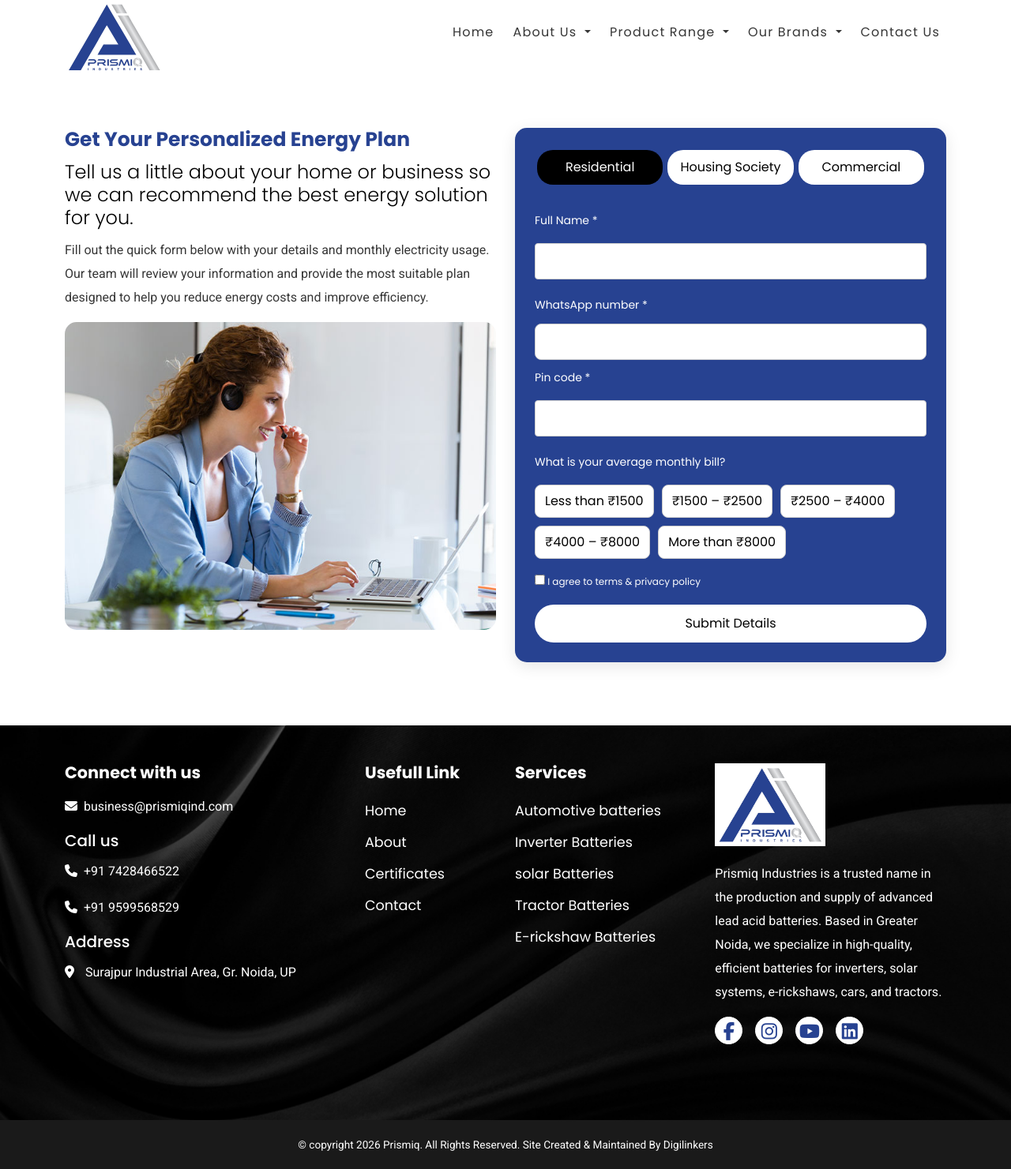
After one commit to ArunSharma-digilinkers/prismiq, a PHP site: page /projects/hm-calculator.php in a window 1280 px wide. The commit adds this page. Shown: the whole page at 79% size. Run offline with PHP 8.4, Linux system fonts and the light colour scheme.

Commit message:
calculator frontend

```diff
--- a/public/css/sass/developer/_anas.scss
+++ b/public/css/sass/developer/_anas.scss
@@ -559,6 +559,140 @@ margin-bottom: 40px;
 
 }
 
+
+.form-container{
+background:$color-primary;
+padding:25px;
+border-radius:15px;
+box-shadow:0 5px 20px rgba(0,0,0,0.1);
+}
+
+.tabs{
+display:flex;
+justify-content:space-between;
+margin-bottom:20px;
+}
+
+.tab{
+flex:1;
+padding:10px;
+border:none;
+background:#fff;
+cursor:pointer;
+border-radius:20px;
+margin:3px;
+}
+
+.tab.active{
+background:#000;
+color: #fff;
+}
+
+.form-section{
+display:none;
+flex-direction:column;
+}
+
+.form-section.active{
+display:flex;
+}
+
+label{
+margin-top:12px;
+font-size:14px;
+color: #fff;
+}
+
+input{
+padding:10px;
+margin-top:5px;
+border-radius:8px;
+border:1px solid #ccc;
+}
+
+.bill-options{
+display:flex;
+flex-wrap:wrap;
+gap:10px;
+margin-top:10px;
+}
+
+.bill-options button{
+border:1px solid #ccc;
+background:white;
+padding:8px 12px;
+border-radius:8px;
+cursor:pointer;
+}
+
+.bill-options button:hover{
+background:#eee;
+}
+
+.checkbox{
+margin-top:15px;
+font-size:12px;
+
+span {
+    color: #fff;
+}
+}
+
+.field{
+display:flex;
+flex-direction:column;
+width:100%;
+}
+
+.field label{
+font-size:14px;
+margin-bottom:6px;
+color:#fff;
+}
+
+.field input{
+width:100%;
+padding:12px;
+border-radius:8px;
+border:1px solid #d1d5db;
+font-size:14px;
+box-sizing:border-box;
+}
+
+.designation{
+margin-bottom:20px;
+}
+
+.designation-buttons{
+display:flex;
+flex-wrap:wrap;
+gap:10px;
+margin-top:10px;
+}
+
+.designation-buttons button{
+padding:10px 14px;
+border:1px solid #ccc;
+background:white;
+border-radius:8px;
+cursor:pointer;
+}
+
+.designation-buttons button.active{
+background:#e6efff;
+border-color:#5a8cff;
+}
+
+.submit-btn{
+margin-top:20px;
+background:#fff;
+color:#000;
+border:none;
+padding:12px;
+border-radius:25px;
+cursor:pointer;
+}
+
 ///////////////////////////////////////////////////// MANAGEMENT PAGE /////////////////////////////////////////////////
 
 .certificate-box {
--- a/public/css/style.css
+++ b/public/css/style.css
@@ -1442,6 +1442,138 @@ h4 {
 .cta-wrapper p {
   color: #fff;
   font-weight: 300;
+}
+
+.form-container {
+  background: #274291;
+  padding: 25px;
+  border-radius: 15px;
+  box-shadow: 0 5px 20px rgba(0, 0, 0, 0.1);
+}
+
+.tabs {
+  display: flex;
+  justify-content: space-between;
+  margin-bottom: 20px;
+}
+
+.tab {
+  flex: 1;
+  padding: 10px;
+  border: none;
+  background: #fff;
+  cursor: pointer;
+  border-radius: 20px;
+  margin: 3px;
+}
+
+.tab.active {
+  background: #000;
+  color: #fff;
+}
+
+.form-section {
+  display: none;
+  flex-direction: column;
+}
+
+.form-section.active {
+  display: flex;
+}
+
+label {
+  margin-top: 12px;
+  font-size: 14px;
+  color: #fff;
+}
+
+input {
+  padding: 10px;
+  margin-top: 5px;
+  border-radius: 8px;
+  border: 1px solid #ccc;
+}
+
+.bill-options {
+  display: flex;
+  flex-wrap: wrap;
+  gap: 10px;
+  margin-top: 10px;
+}
+
+.bill-options button {
+  border: 1px solid #ccc;
+  background: white;
+  padding: 8px 12px;
+  border-radius: 8px;
+  cursor: pointer;
+}
+
+.bill-options button:hover {
+  background: #eee;
+}
+
+.checkbox {
+  margin-top: 15px;
+  font-size: 12px;
+}
+.checkbox span {
+  color: #fff;
+}
+
+.field {
+  display: flex;
+  flex-direction: column;
+  width: 100%;
+}
+
+.field label {
+  font-size: 14px;
+  margin-bottom: 6px;
+  color: #fff;
+}
+
+.field input {
+  width: 100%;
+  padding: 12px;
+  border-radius: 8px;
+  border: 1px solid #d1d5db;
+  font-size: 14px;
+  box-sizing: border-box;
+}
+
+.designation {
+  margin-bottom: 20px;
+}
+
+.designation-buttons {
+  display: flex;
+  flex-wrap: wrap;
+  gap: 10px;
+  margin-top: 10px;
+}
+
+.designation-buttons button {
+  padding: 10px 14px;
+  border: 1px solid #ccc;
+  background: white;
+  border-radius: 8px;
+  cursor: pointer;
+}
+
+.designation-buttons button.active {
+  background: #e6efff;
+  border-color: #5a8cff;
+}
+
+.submit-btn {
+  margin-top: 20px;
+  background: #fff;
+  color: #000;
+  border: none;
+  padding: 12px;
+  border-radius: 25px;
+  cursor: pointer;
 }
 
 .certificate-box {
--- /dev/null
+++ b/public/hm-calculator.php
@@ -0,0 +1,176 @@
+<?php require('../resources/config.php'); ?>
+<?php include_once(TEMPLATE_FRONT . DS . 'header.php'); ?>
+
+<header>
+    <?php include_once(TEMPLATE_FRONT . DS . 'navbar.php'); ?>
+</header>
+
+<main class="s1">
+    <div class="main-wrapper">
+
+
+        <div class="form-wrapper section-entry">
+            <div class="container">
+                <div class="row">
+                    <div class="col-lg-6 col-md-6 col-sm-12">
+                        <h3>Get Your Personalized Energy Plan</h3>
+                        <h4>Tell us a little about your home or business so we can recommend the best energy solution for you.</h4>
+                        <p>
+                            Fill out the quick form below with your details and monthly electricity usage. Our team will review your information and provide the most suitable plan designed to help you reduce energy costs and improve efficiency.
+                        </p>
+
+                        <img src="img/calculator-img.jpg" class="img-fluid br15">
+                    </div>
+                    <div class="col-lg-6 col-md-6 col-sm-12">
+                        <div class="form-container">
+
+                            <!-- CATEGORY BUTTONS -->
+                            <div class="tabs">
+                                <button class="tab active" data-tab="residential">Residential</button>
+                                <button class="tab" data-tab="society">Housing Society</button>
+                                <button class="tab" data-tab="commercial">Commercial</button>
+                            </div>
+
+                            <!-- RESIDENTIAL FORM -->
+                            <form id="residential" class="form-section active">
+                                <label>Full Name *</label>
+                                <input type="text" required>
+
+                                <label>WhatsApp number *</label>
+                                <input type="tel" required>
+
+                                <label>Pin code *</label>
+                                <input type="text" required>
+
+                                <label>What is your average monthly bill?</label>
+
+                                <div class="bill-options">
+                                    <button type="button">Less than ₹1500</button>
+                                    <button type="button">₹1500 – ₹2500</button>
+                                    <button type="button">₹2500 – ₹4000</button>
+                                    <button type="button">₹4000 – ₹8000</button>
+                                    <button type="button">More than ₹8000</button>
+                                </div>
+
+                                <div class="checkbox">
+                                    <input type="checkbox" required>
+                                    <span>I agree to terms & privacy policy</span>
+                                </div>
+
+                                <button class="submit-btn">Submit Details</button>
+                            </form>
+
+
+                            <!-- HOUSING SOCIETY FORM -->
+                            <form id="society" class="form-section">
+                                <label>Full Name *</label>
+                                <input type="text" required>
+
+                                <label>Company Name *</label>
+                                <input type="text" required>
+
+                                <label>Pin code *</label>
+                                <input type="text">
+
+                                <div class="field">
+                                    <label>WhatsApp number *</label>
+                                    <input type="tel" placeholder="Enter WhatsApp number" required>
+                                </div>
+
+                                <div class="field">
+                                    <label>Monthly Electricity Bill *</label>
+                                    <select required>
+                                        <option>0 - 50000</option>
+                                        <option>50000 - 1 Lakh</option>
+                                        <option>1 Lakh - 2 Lakh</option>
+                                        <option>2 Lakh +</option>
+                                    </select>
+                                </div>
+
+                                <div class="designation">
+
+                                    <label>What is your designation in Housing Society? *</label>
+
+                                    <div class="designation-buttons">
+                                        <button type="button">Management committee member</button>
+                                        <button type="button">Resident</button>
+                                        <button type="button">Builder</button>
+                                        <button type="button">Facility Manager</button>
+                                    </div>
+
+                                </div>
+
+                                <!-- AGM STATUS -->
+
+                                <div class="field">
+                                    <label>AGM approval status *</label>
+
+                                    <select required>
+                                        <option disabled selected>Select Approval Status</option>
+                                        <option>We already have AGM approval</option>
+                                        <option>We don't have an AGM approval yet</option>
+                                        <option>We want help in preparing for our AGM</option>
+                                    </select>
+
+                                </div>
+
+                                <button class="submit-btn">Submit Details</button>
+                            </form>
+
+
+                            <!-- COMMERCIAL FORM -->
+                            <form id="commercial" class="form-section">
+                                <label>Full Name *</label>
+                                <input type="text" required>
+
+                                <label>Company Name *</label>
+                                <input type="text" required>
+
+                                <div class="row">
+                                    <div class="field">
+                                        <label>City *</label>
+                                        <input type="text" required>
+                                    </div>
+
+                                    <div class="field">
+                                        <label>Pin code</label>
+                                        <input type="text">
+                                    </div>
+                                </div>
+
+                                <div class="row">
+
+                                    <div class="field">
+                                        <label>WhatsApp number *</label>
+                                        <input type="tel" placeholder="Enter WhatsApp number">
+                                    </div>
+
+                                    <div class="field">
+                                        <label>Average Monthly Bill *</label>
+                                        <input type="text" placeholder="Enter monthly bill">
+                                    </div>
+
+                                </div>
+
+                                <div class="checkbox">
+                                    <input type="checkbox" required>
+                                    <span>I agree to SolarSquare's terms of service & privacy policy</span>
+                                </div>
+
+                                <button class="submit-btn">Submit Details</button>
+                            </form>
+
+                        </div>
+                    </div>
+                </div>
+            </div>
+        </div>
+
+
+
+
+
+        <div>
+</main>
+
+<?php include_once(TEMPLATE_FRONT . DS . 'footer.php'); ?>
--- a/public/js/main.js
+++ b/public/js/main.js
@@ -96,6 +96,23 @@ $('.testimonials').owlCarousel({
         }
     }
 })
+
+
+const tabs = document.querySelectorAll(".tab");
+const forms = document.querySelectorAll(".form-section");
+
+tabs.forEach(tab => {
+    tab.addEventListener("click", () => {
+
+        tabs.forEach(btn => btn.classList.remove("active"));
+        forms.forEach(form => form.classList.remove("active"));
+
+        tab.classList.add("active");
+
+        const target = tab.getAttribute("data-tab");
+        document.getElementById(target).classList.add("active");
+    });
+});
 
 
 document.querySelectorAll('.faq-question').forEach(question => {
```
Also changed, not shown: public/img/calculator-img.jpg (added), 1 other file.
